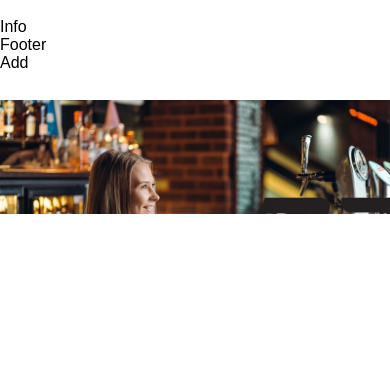
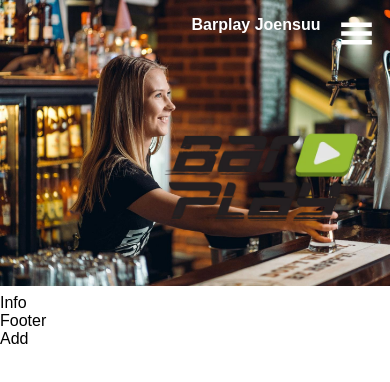
Before and after one commit to MarkusAP98/barplay02, a React (Create React App) app: page / in a window 390 px wide. Shown: the top 382 px of the page. Built offline with nearby package versions, Linux system fonts and the light colour scheme.

Commit message:
made the header img more responsive

```diff
--- a/src/components/Main/Main.css
+++ b/src/components/Main/Main.css
@@ -3,14 +3,13 @@
     display: inline-block;
     width: 100%;
     overflow: hidden;
-    margin-top: -200px;
-    margin-bottom: -200px;
+    margin-top: -100px;
 }
 
 .barplay__main-img {
-    width: 100%;
     overflow: hidden;
     margin-bottom: -150px;
+    width: 110%;
 }
 
 .barplay__logo {
@@ -20,3 +19,38 @@
     left: 32%;
     width: 35rem;
 }
+
+@media screen and (max-width: 1100px) {
+    .barplay__main-img, .barplay__main {
+        margin: 0;
+
+    }
+
+}
+
+@media screen and (max-width: 950px) {
+    .barplay__logo {
+        position: absolute;
+        top:40%;
+        left: 27%;
+    }
+}
+
+@media screen and (max-width: 750px) {
+    .barplay__logo {
+        width: 27rem;
+    }
+}
+
+@media screen and (max-width: 550px) {
+    .barplay__logo {
+        width: 20rem;
+    }
+}
+
+@media screen and (max-width: 350px) {
+    .barplay__logo {
+        position: absolute;
+        left: 15%;
+    }
+}
--- a/src/components/Navbar/Navbar.js
+++ b/src/components/Navbar/Navbar.js
@@ -52,7 +52,6 @@ const Navbar = () => {
           <div className="navbar__smallscreen-hamburgermenu">
             <div className="smallscreen-header">
               <li>Barplay Joensuu</li>
-              <p>Joensuu</p>
             </div>
 
             <GiHamburgerMenu
```
